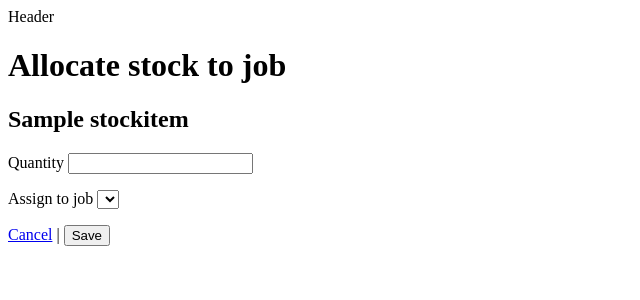
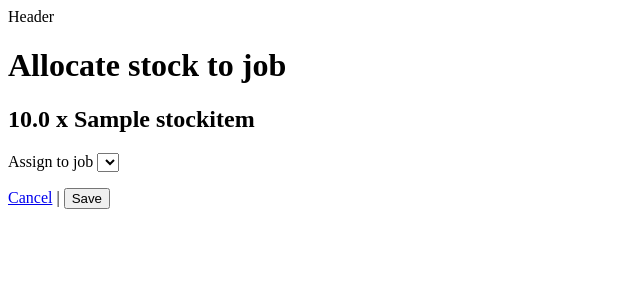
Before and after one commit to CapitalD/tradestock, a Flask app: template tradestock/templates/allocate_stock.html in a window 1280 px wide. Shown: the top 300 px of the page, without its empty margins (0-640 px from the left). Run offline with Flask 2, Linux system fonts and the light colour scheme; tables that the repository leaves empty hold one stand-in row (values such as "Sample post"); the template is opened without the code that fills it: values that come from a table or form of the project are taken from there, most other values are stand-ins (such as "Sample title", 1, 10 or a date in 2020); lists and menus that the app fills with data are empty; parts of the project's set-up code (start-up, migrations or seed data) failed here and were passed over.

Commit message:
Removed quantity adjustment from allocation

```diff
--- a/tradestock/forms.py
+++ b/tradestock/forms.py
@@ -14,5 +14,4 @@ class NewStockForm(Form):
     job = SelectField('job', coerce=int)
 
 class AllocateStockForm(Form):
-    quantity = DecimalField('quantity')
-    job = SelectField('job', coerce=int)
+    job = SelectField('job', coerce=int, validators=[DataRequired()])
--- a/tradestock/templates/allocate_stock.html
+++ b/tradestock/templates/allocate_stock.html
@@ -2,18 +2,9 @@
 
 {% block body %}
   <h1>Allocate stock to job</h1>
-  <h2>{{stockitem.name}}</h2>
+  <h2>{{ stockitem.quantity }} x {{stockitem.name}}</h2>
   <form action="" method="post" name="allocate_stock">
     {{ form.hidden_tag() }}
-    <p>
-      <label for="quantity">
-        Quantity
-          {{ form.quantity(type='number', step='0.01') }}
-          {% for error in form.quantity.errors %}
-            <span style="color: #f33;">[{{ error }}]</span>
-          {% endfor %}
-      </label>
-    </p>
     <p>
       <label for="job">
         Assign to job
--- a/tradestock/views.py
+++ b/tradestock/views.py
@@ -60,11 +60,7 @@ def allocate_stock(id):
     form.job.choices = jobs
     form.job.choices.insert(0,(0,'Unallocated'))
     if form.validate_on_submit():
-        if form.job.data == 0:
-            stockitem.quantity=form.quantity.data
-        else:
-            stockitem.quantity=form.quantity.data
-            stockitem.job_id=form.job.data
+        stockitem.job_id=form.job.data
         db.session.commit()
         flash('Stockitem allocated to job: %s' %
             (stockitem.job.name))
```
